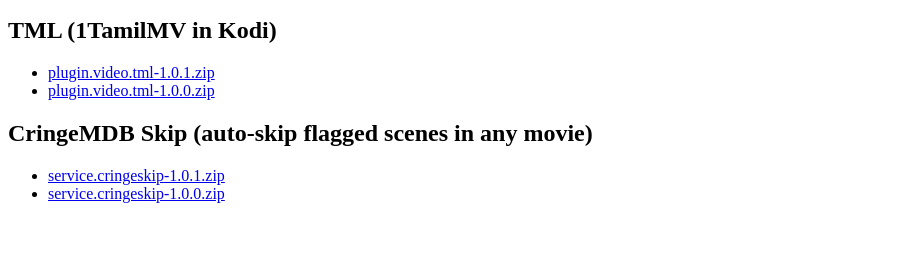
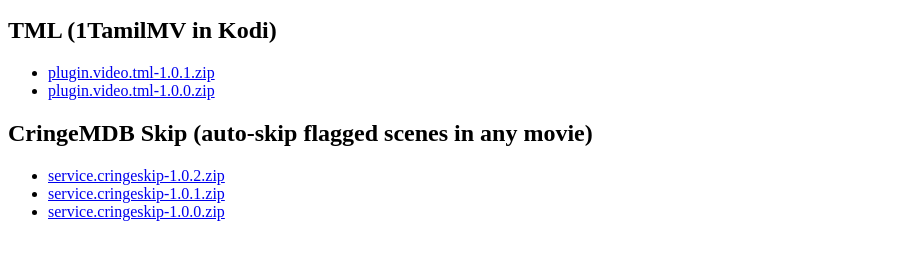
Before and after one commit to karthibeit/CSR, a plain HTML site: page kodi/index.html in a window 1280 px wide. Shown: the part 101-360 px from the top of the page, without its empty margins (0-917 px from the left). Drawn offline with Linux system fonts and the light colour scheme.

Commit message:
List CringeMDB Skip v1.0.2 in the Kodi source index [skip ci]

```diff
--- a/kodi/index.html
+++ b/kodi/index.html
@@ -12,6 +12,7 @@
 </ul>
 <h2>CringeMDB Skip (auto-skip flagged scenes in any movie)</h2>
 <ul>
+<li><a href="service.cringeskip-1.0.2.zip">service.cringeskip-1.0.2.zip</a></li>
 <li><a href="service.cringeskip-1.0.1.zip">service.cringeskip-1.0.1.zip</a></li>
 <li><a href="service.cringeskip-1.0.0.zip">service.cringeskip-1.0.0.zip</a></li>
 </ul>
```
